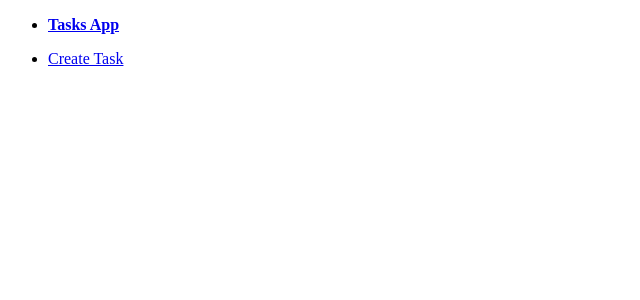
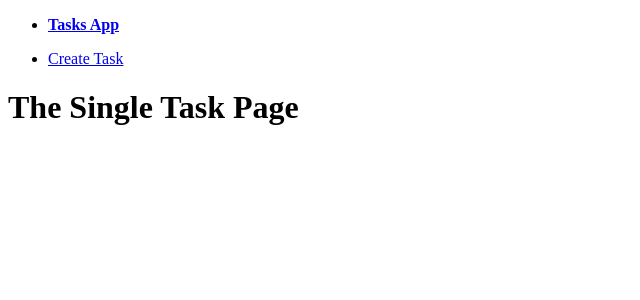
Before and after one commit to ThomasCode92/tasks-app-nuxt, a Nuxt app: page /tasks/1 in a window 1280 px wide. Shown: the top 300 px of the page, without its empty margins (0-640 px from the left). Built offline with nearby package versions, Linux system fonts and the light colour scheme.

Commit message:
Route Params

```diff
--- a/pages/create.vue
+++ b/pages/create.vue
@@ -19,7 +19,8 @@ async function onSubmit() {
       method: "POST",
       body: { title: taskName.value },
     });
-    console.log(result);
+
+    navigateTo({ name: "tasks-id", params: { id: result.task.id } });
   } catch (e) {
     const error = e as FetchError;
     errorMessage.value = error.statusMessage ?? "Unknown error occurred";
--- /dev/null
+++ b/pages/tasks/[id].vue
@@ -0,0 +1,3 @@
+<template>
+  <h1>The Single Task Page</h1>
+</template>
```
